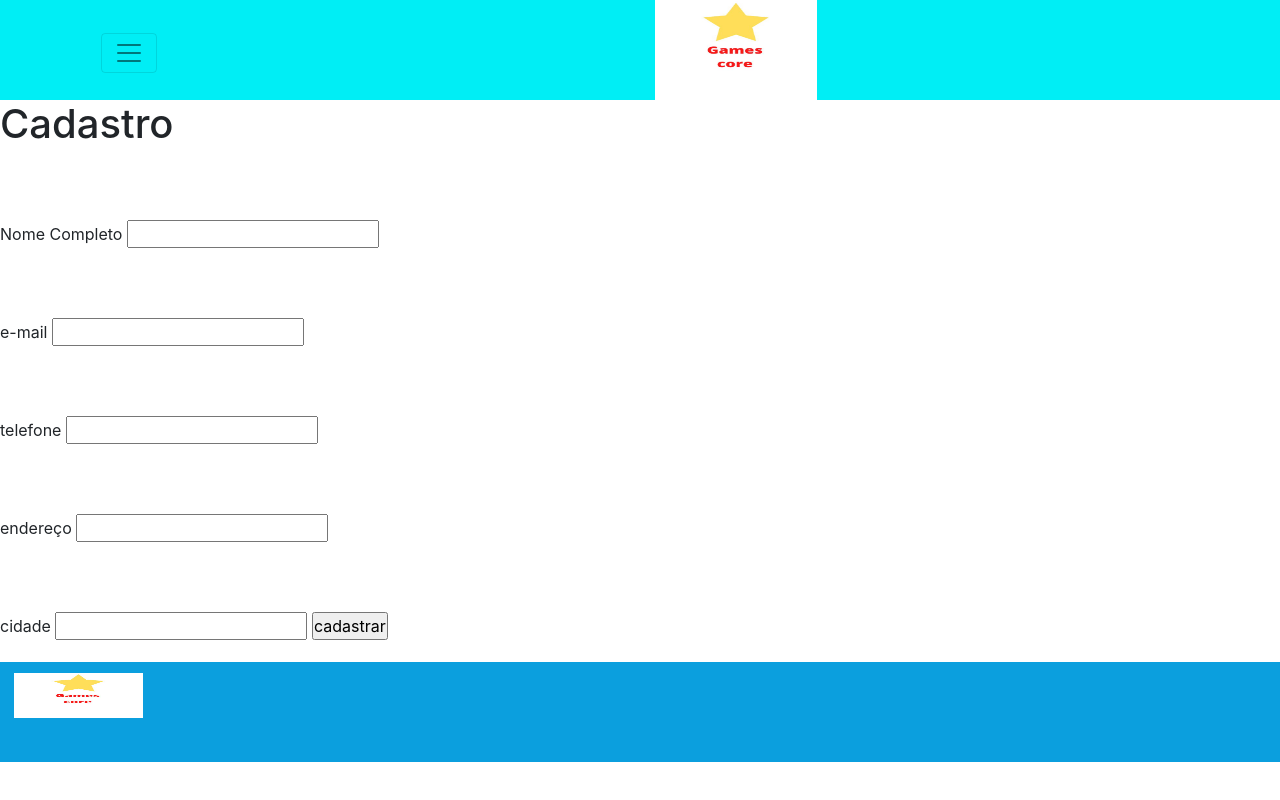
After one commit to douglas3456/Gamescore, a PHP site: page /cadastro.php in a window 1280 px wide. The commit adds this page. Run offline with PHP 8.4, Linux system fonts and the light colour scheme; some libraries are stand-ins or nearby versions.

Commit message:
Add files via upload

```diff
--- /dev/null
+++ b/cadastro.php
@@ -0,0 +1,83 @@
+<?php
+// include do footer
+
+include_once './includes/_head.php';
+include_once './includes/_header.php';
+include_once './includes/_dados.php';
+
+if ( isset( $_POST['txtNome'] ) ) {
+    $nome = strtoupper($_POST['txtNome'] );
+    $nome = $_POST ['txtNome'];
+    echo $nome.'<br> ';
+
+}
+if ( isset( $_POST['e-mail'] ) ) {
+    $email = strtoupper($_POST['e-mail'] );
+
+
+$email = $_POST ['e-mail'];
+echo $email.'<br> ';
+}
+
+if ( isset( $_POST['telefone'] ) ) {
+    $telefone = strtoupper($_POST['telefone'] );
+
+
+$nome = $_POST ['telefone'];
+echo $telefone.'<br> ';
+}
+if ( isset( $_POST['endereco'] ) ) {
+    $endereco = strtoupper($_POST['endereco'] );
+
+
+$nome = $_POST ['endereco'];
+echo $endereco.'<br> ';
+}
+if ( isset( $_POST['cidade'] ) ) {
+    $endereco = strtoupper($_POST['cidade'] );
+
+
+$nome = $_POST ['cidade'];
+echo $cidade.'<br> ';
+}
+
+?>
+
+
+
+<h1>Cadastro</h1>
+
+<form action="./contato.php" method="post">
+
+<ul>
+<li>
+
+<label for="txtNome">Nome Completo</label>
+<input type="text" name="txtNome" id="txtNome" >
+</li>
+<li>
+
+<label for="e-mail">e-mail</label>
+<input type="text" name="e-mail" id="e-mail">
+
+</li>
+<li><label for="telefone">telefone</label>
+<input type="text" name="telefone" id="telefone" >
+
+</li>
+<li><label for="endereço">endereço</label>
+<input type="text" name="endereco" id="endereco" >
+
+</li>
+<li><label for="cidade">cidade</label>
+<input type="text" name="cidade" id="cidade" >
+
+    <input type="submit" value="cadastrar">
+    </li>
+</ul>
+
+</form>
+<?php
+// include do footer
+include_once './includes/_footer.php';
+?>
--- a/includes/_header.php
+++ b/includes/_header.php
@@ -19,6 +19,7 @@
     <a class="nav-link" href="categorias_playstation.php">Playstation</a>
     <a class="nav-link" href="categorias_nintendo.php">Nintendo</a>
     <a class="nav-link" href="categorias_xbox.php">Xbox</a>
+    <a class="nav-link" href="cadastro.php">cadastrar</a>
   </li>
     <li class="nav-item">
 
--- a/style/style.css
+++ b/style/style.css
@@ -62,7 +62,7 @@ header{
       font-family:'Lucida Sans', 'Lucida Sans Regular', 'Lucida Grande', 'Lucida Sans Unicode', Geneva, Verdana, sans-serif;
   }
   main{
-      height:600px;
+      height:auto;
 
   }
   #logo{
@@ -79,9 +79,6 @@ header{
        margin-top:10px;
   }
   form{
-      float:left;
-
-
       font-family: Verdana, Geneva, Tahoma, sans-serif;
   }
 
@@ -90,7 +87,7 @@ header{
    width:100%;
    height:100px;
     background-color:#0B9FDE;
-    margin-top: 400%;
+
    }
 
  footer img{
```
